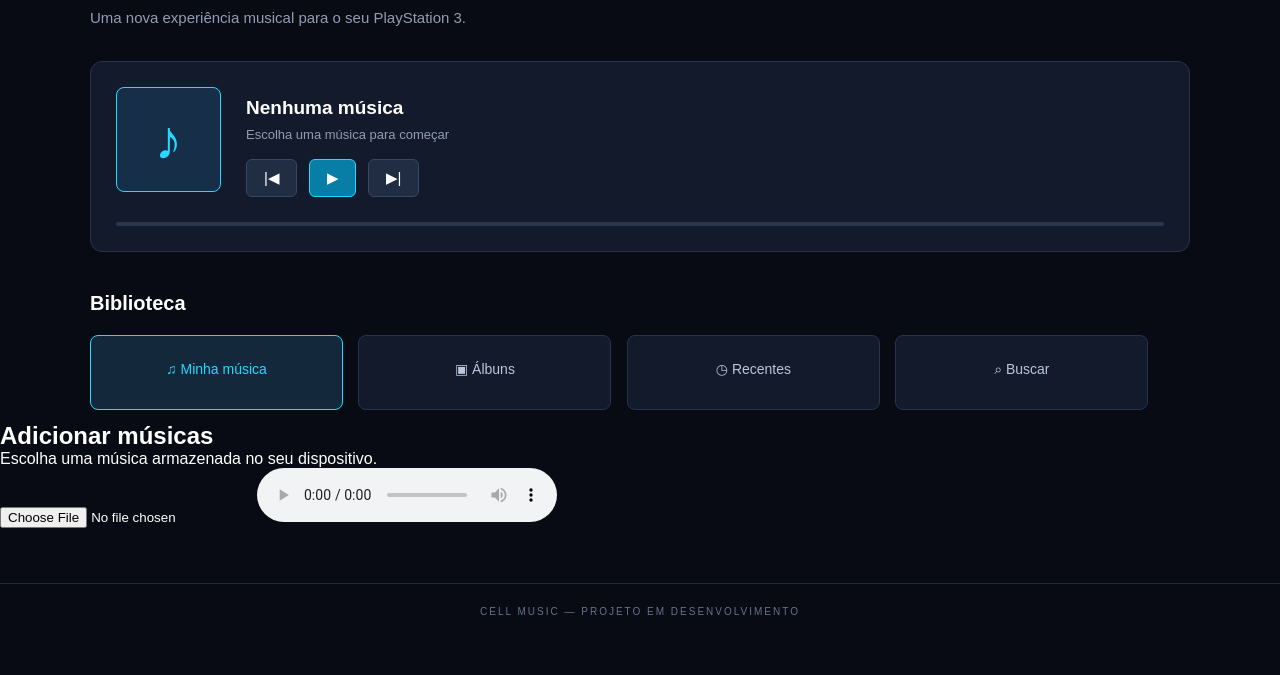
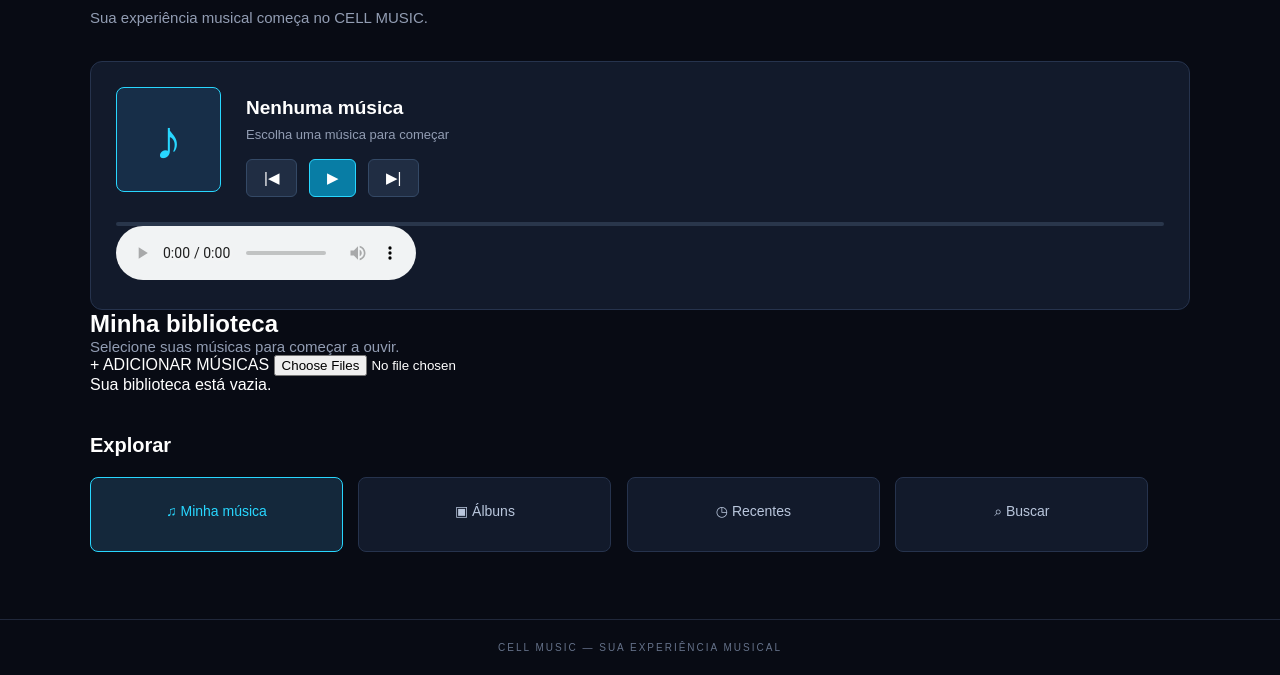
Before and after one commit to matheusvicthenzoborgrtgurski-dot/CELL-MUSIC, a plain HTML site: page web/index.html in a window 1280 px wide. Shown: the part 205-880 px from the top of the page. Before the commit the page ends 844 px from the top, so only its background shows below. Drawn offline with Linux system fonts and the light colour scheme.

Commit message:
Refactor index.html for improved layout and content
Updated the HTML structure and content for better user experience.

```diff
--- a/web/index.html
+++ b/web/index.html
@@ -4,11 +4,12 @@
 <head>
     <meta charset="UTF-8">
     <meta name="viewport" content="width=device-width, initial-scale=1.0">
+    <meta name="theme-color" content="#080b14">
     <title>CELL MUSIC</title>
     <link rel="stylesheet" href="style.css">
 </head>
+
 <body>
-
 <div id="app">
 
     <header class="top">
@@ -17,15 +18,17 @@
     </header>
 
     <main>
+
         <section class="welcome">
             <p class="small-title">SEU UNIVERSO MUSICAL</p>
             <h1>O som começa aqui.</h1>
             <p class="description">
-                    Uma nova experiência musical para o seu PlayStation 3.
+                Sua experiência musical começa no CELL MUSIC.
             </p>
         </section>
 
         <section class="player">
+
             <div class="cover">
                 <span>♪</span>
             </div>
@@ -44,37 +47,61 @@
             <div class="progress">
                 <div class="progress-line"></div>
             </div>
+
+            <div class="audio-player">
+                <audio id="audioPlayer" controls>
+                    Seu navegador não suporta áudio.
+                </audio>
+            </div>
+
+        </section>
+
+        <section class="library">
+
+            <h2>Minha biblioteca</h2>
+
+            <p class="description">
+                Selecione suas músicas para começar a ouvir.
+            </p>
+
+            <div class="upload-area">
+                <label for="musicFile" class="upload-button">
+                    + ADICIONAR MÚSICAS
+                </label>
+
+                <input
+                    type="file"
+                    id="musicFile"
+                    accept="audio/*"
+                    multiple
+                >
+            </div>
+
+            <div id="playlist">
+                <p class="empty-message">
+                    Sua biblioteca está vazia.
+                </p>
+            </div>
+
         </section>
 
         <section class="menu">
-                <h2>Biblioteca</h2>
+
+            <h2>Explorar</h2>
+
             <div class="menu-items">
                 <div class="menu-item selected">♫ Minha música</div>
                 <div class="menu-item">▣ Álbuns</div>
                 <div class="menu-item">◷ Recentes</div>
                 <div class="menu-item">⌕ Buscar</div>
             </div>
+
         </section>
+
     </main>
 
-<section class="library-upload">
-    <h2>Adicionar músicas</h2>
-
-    <p>Escolha uma música armazenada no seu dispositivo.</p>
-
-    <input
-        type="file"
-        id="musicFile"
-        accept="audio/*"
-    >
-
-    <audio id="audioPlayer" controls>
-        Seu navegador não suporta reprodução de áudio.
-    </audio>
-</section>
-
     <footer>
-            CELL MUSIC — PROJETO EM DESENVOLVIMENTO
+        CELL MUSIC — SUA EXPERIÊNCIA MUSICAL
     </footer>
 
 </div>
```
Lines whose indentation alone changed are shown as unchanged.
